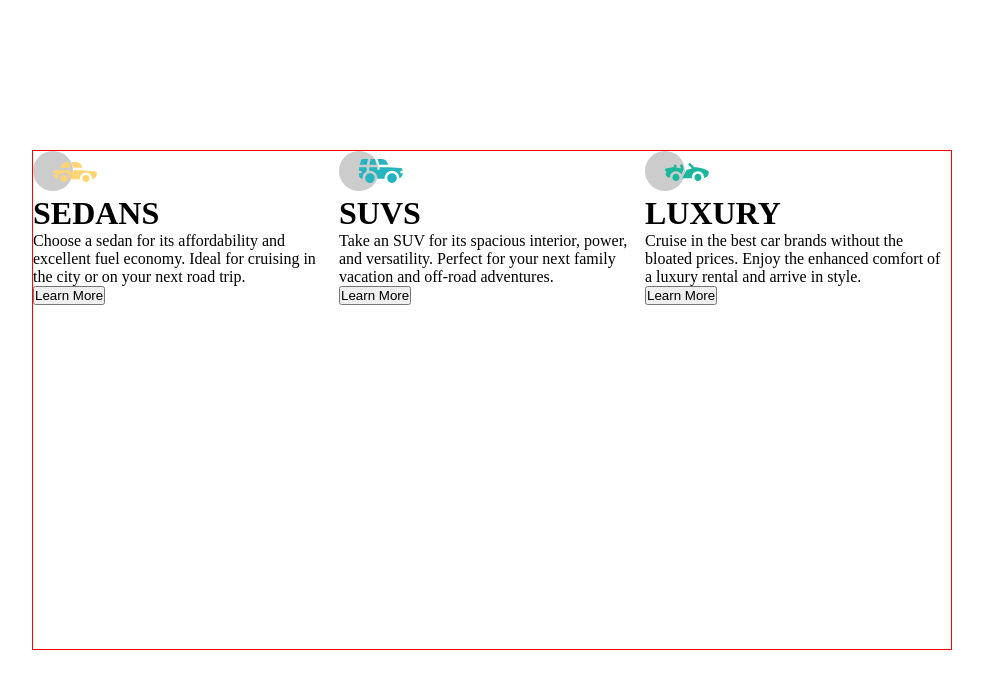
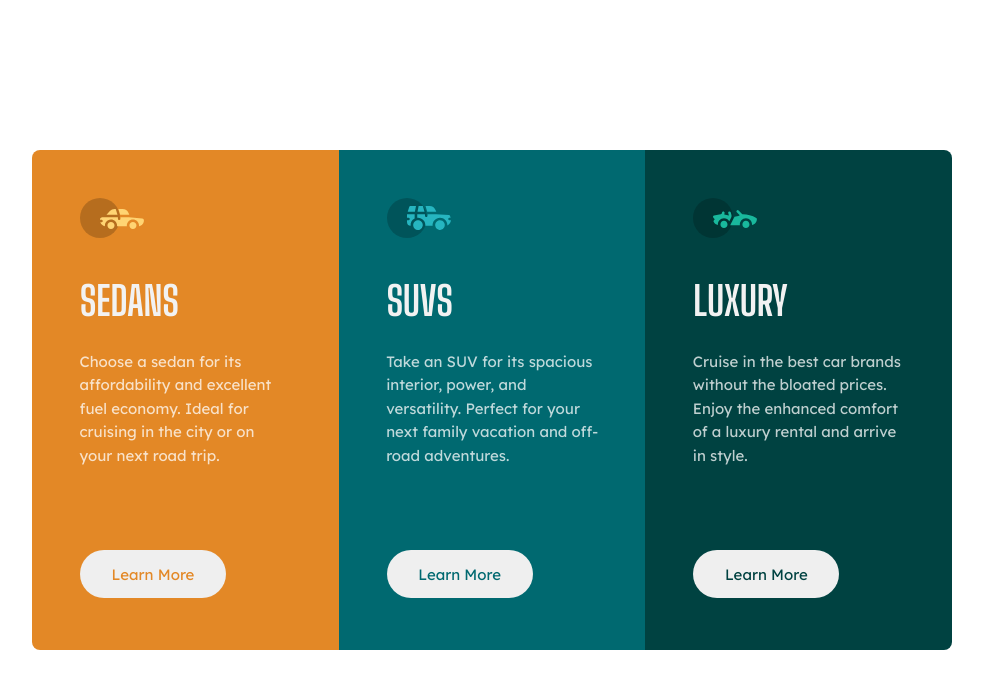
Before and after one commit to CozyMeds/3-Column-Preview-Card-Component, a plain HTML site: page index.html in a window 1280 px wide. Shown: the whole page, without its empty margins (148-1131 px from the left). Drawn offline with Linux system fonts and the light colour scheme.

Commit message:
Added big screen styles

```diff
--- a/static/stylesheets/styles.css
+++ b/static/stylesheets/styles.css
@@ -26,7 +26,7 @@
     /*_* Paragraphs *_*/
     --transparent-white: hsla(0, 0%, 100%, 0.75);
     /*_* Background, Headings, Buttons *_*/
-    --very-light-gray: (background, headings, buttons): hsl(0, 0%, 95%);
+    --very-light-gray: hsl(0, 0%, 95%);
 }
 
 /*_*_*_*_* Body Styling *_*_*_*_*/
@@ -42,7 +42,84 @@ body {
     display: grid;
     grid-template-columns: repeat(3, 1fr);
 
-    width: 920px;
-    height: 500px;
-    border: 1px solid red;
+    width: 57.5rem;
+    height: 31.25rem;
+    border-radius: 0.5rem;
 }
+
+/*_*_*_*_* All Box Styling *_*_*_*_*/
+.container > .box > .text {
+    color: var(--transparent-white);
+
+    font-family: 'Lexend Deca', sans-serif;
+    line-height: 1.563em;
+    font-size: 0.938em;
+
+    margin: 1.563rem 0 0 2.969rem;
+    width: 13.25rem;
+}
+
+.container > .box > .title {
+    color: var(--very-light-gray);
+
+    font-family: 'Big Shoulders Display', cursive;
+    font-weight: 700;
+    font-size: 2.5em;
+
+    margin: 2.188rem 0 0 3rem;
+}
+
+.container > .box > .car_img {
+    height: 2.5rem;
+
+    margin: 3rem 0 0 3rem;
+}
+
+.container > .box > .butt {
+    width: 9.125rem;
+    height: 3rem;
+
+    border: none;
+    border-radius: 1.563rem;
+
+    font-family: 'Lexend Deca', sans-serif;
+    line-height: 1.563em;
+    font-size: 0.938em;
+
+    margin: 5.188rem 0 0 3rem;
+}
+
+.container > .box > .butt:hover {
+    background-color: transparent;
+    border: 2px solid var(--very-light-gray);
+    color: var(--very-light-gray);
+}
+
+/*_*_*_*_* Orange / Left Box Styling *_*_*_*_*/
+.container > .orange {
+    background-color: var(--bright-orange);
+    border-radius: 0.5rem 0 0 0.5rem;
+}
+
+.container > .orange > .butt {
+    color: var(--bright-orange);
+}
+
+/*_*_*_*_* Dark-Cyan / Middle Box Styling *_*_*_*_*/
+.container > .dark_cyan {
+    background-color: var(--dark-cyan);
+}
+
+.container > .dark_cyan > .butt {
+    color: var(--dark-cyan);
+}
+
+/*_*_*_*_* Very-Dark-Cyan / Right Box Styling *_*_*_*_*/
+.container > .very_dark_cyan {
+    background-color: var(--very-dark-cyan);
+    border-radius: 0 0.5rem 0.5rem 0;
+}
+
+.container > .very_dark_cyan > .butt {
+    color: var(--very-dark-cyan);
+}
```
